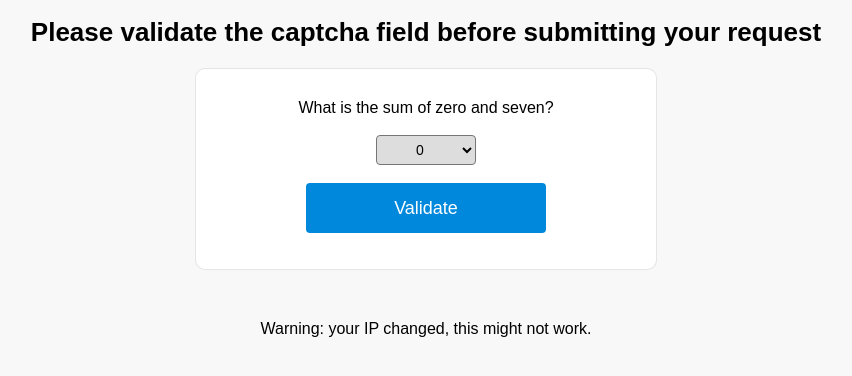
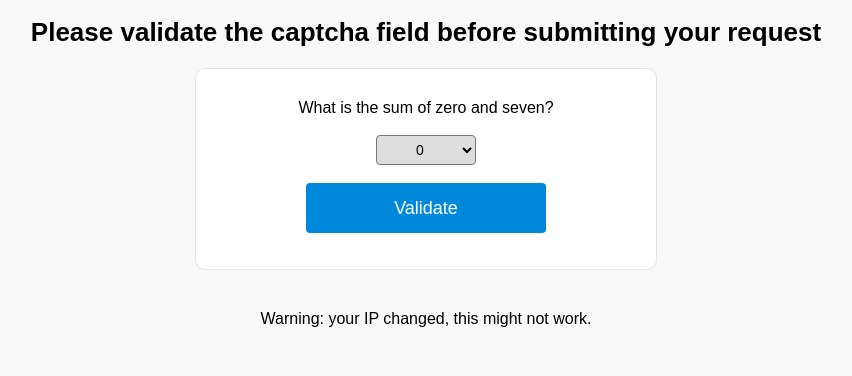
Before and after one commit to dri3sp/serverwide-POST-captcha-validation, a PHP site: page / in a window 1280 px wide. Shown: the top 376 px of the page, without its empty margins (214-1066 px from the left). Run offline with PHP 8.4, Linux system fonts and the light colour scheme.

Commit message:
Update index.php

```diff
--- a/var-www-html/__captcha_validation/index.php
+++ b/var-www-html/__captcha_validation/index.php
@@ -29,7 +29,9 @@ if(isset($_POST['__captcha_validation_answer_hash']) && $_POST['__captcha_valida
 	if(md5($salt.$_POST['__captcha_validation_answer']) == $_POST['__captcha_validation_answer_hash']) {
 
 		$captcha_correct = true;
-		$location = urldecode($REF . $URI . "?" . $QS);
+		if($REF != '') {
+			$location = urldecode($REF . $URI . "?" . $QS);
+		}
 
 		//save client ip
 		if ($CLIENT_IP) {
@@ -105,6 +107,7 @@ if(!$captcha_correct) {
 <html>
 <head>
 <meta http-equiv="Content-Type" content="text/html; charset=utf-8">
+<meta name="viewport" content="width=device-width, initial-scale=1.0">
 <title>Captcha validation</title>
 <style>
 body {
@@ -231,7 +234,7 @@ Please press this button to continue.<br />
 </form>
 </div>
 <?php if($REDIRECTED_IP != $CLIENT_IP) { ?>
-<div style="text-align: center; padding-top: 50px;">Warning: your IP changed, this might not work.</div>
+<div style="text-align: center; padding-top: 40px;">Warning: your IP changed, this might not work.</div>
 <?php } ?>
 </body>
 </html>
```
